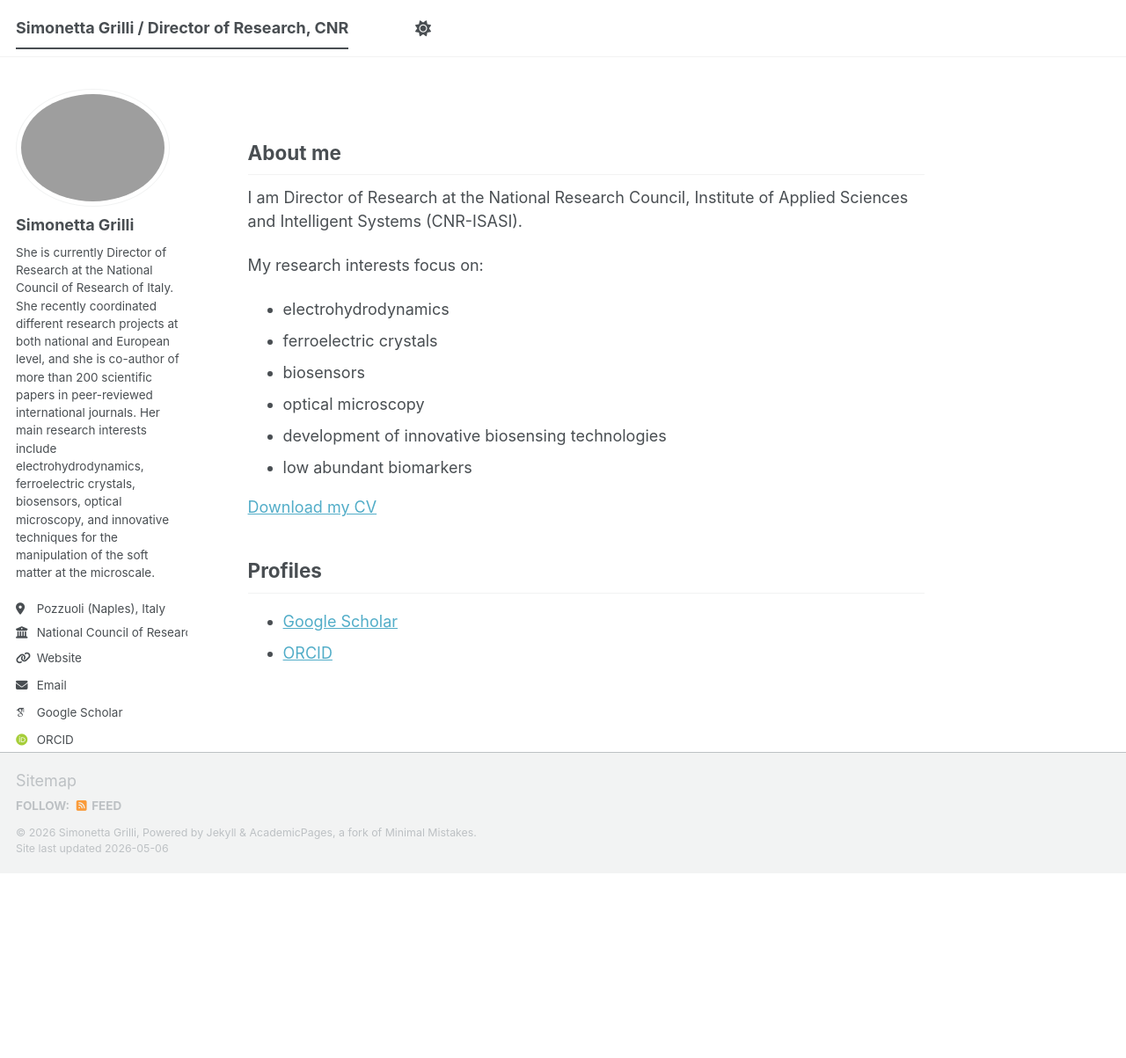
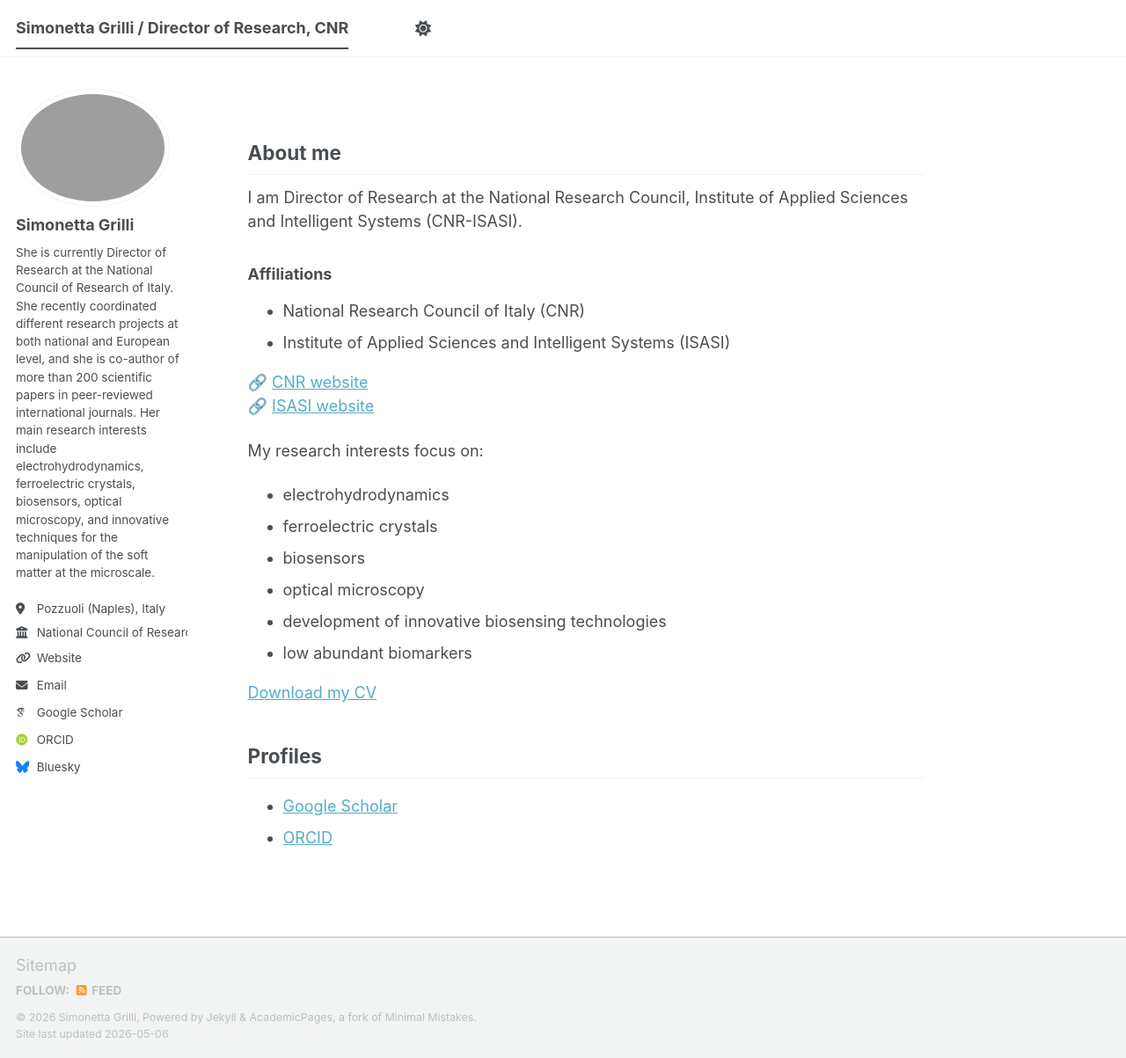
Before and after one commit to simonettagrilli/simonettagrilli.github.io, a Jekyll site: the page built from _pages/about.md, in a window 1280 px wide and 1203 px high. Shown: the whole window at 88% size. Built offline with Jekyll 4.4.1, drawn with Linux system fonts in a browser that asks for light colours; some web fonts are replaced; a script bundle is joined from its source files by our own code; library files that are not in the unit come from our copies.

Commit message:
Add affiliations section to about page
Added affiliations and links to CNR and ISASI websites.

```diff
--- a/_pages/about.md
+++ b/_pages/about.md
@@ -10,6 +10,14 @@
 ## About me
 
 I am Director of Research at the National Research Council, Institute of Applied Sciences and Intelligent Systems (CNR-ISASI).
+
+### Affiliations
+
+- National Research Council of Italy (CNR)
+- Institute of Applied Sciences and Intelligent Systems (ISASI)
+
+🔗 <a href="https://www.cnr.it" target="_blank">CNR website</a>
+🔗 <a href="https://www.isasi.cnr.it/" target="_blank">ISASI website</a>
 
 My research interests focus on:
 - electrohydrodynamics
```
